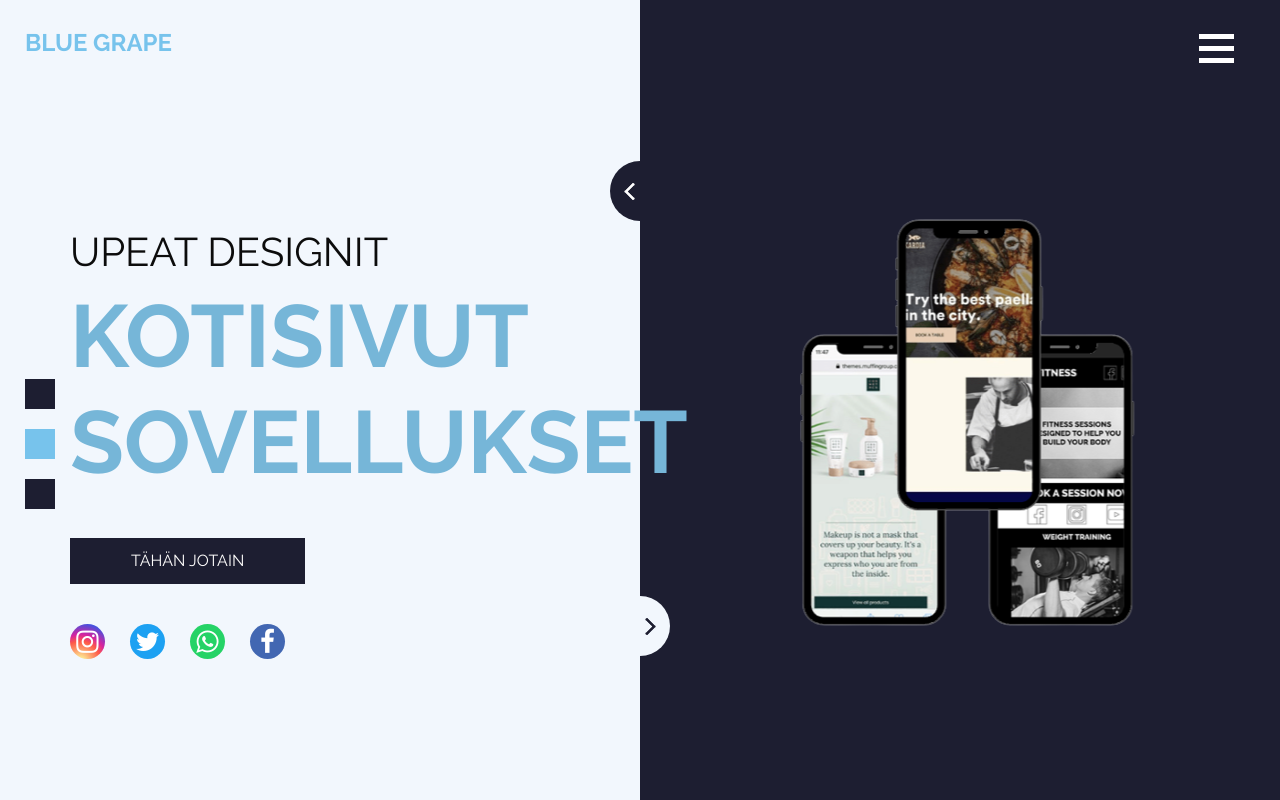
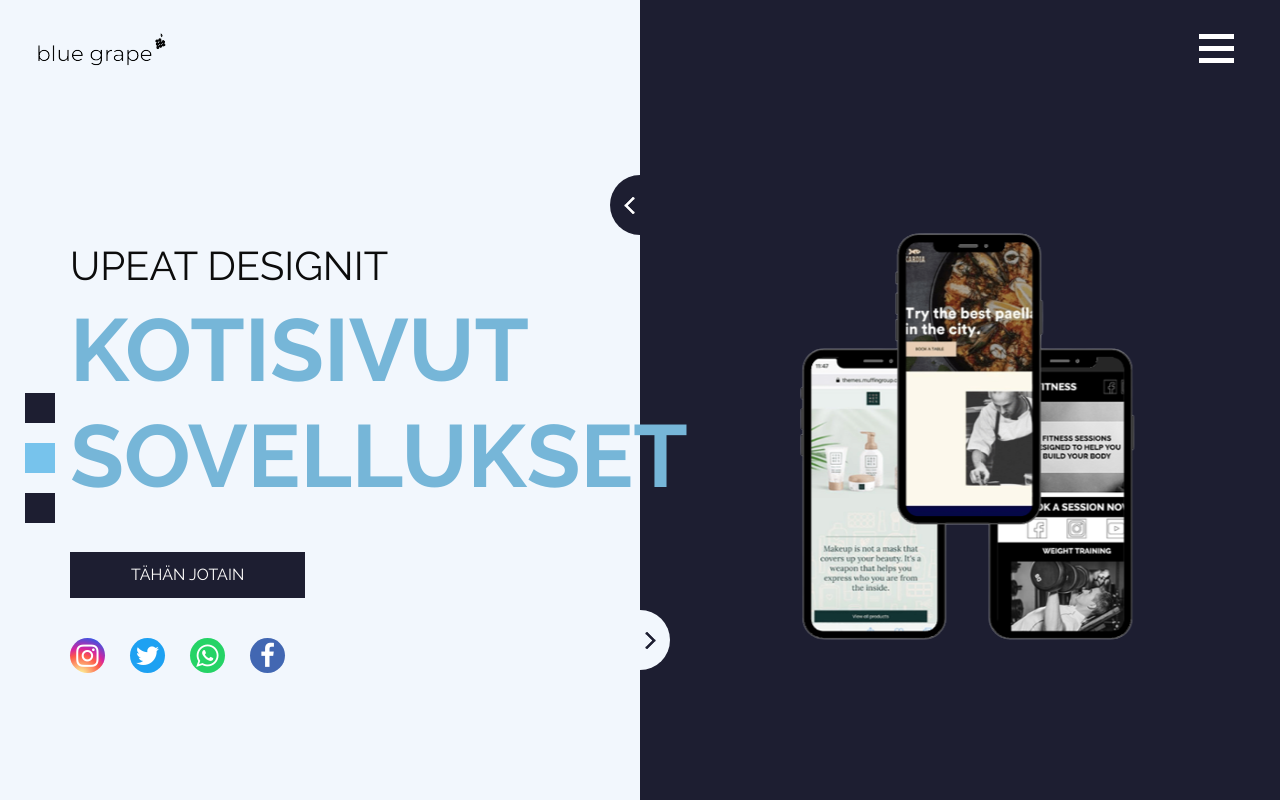
Before and after one commit to ehellgre/templatewebsite, a plain HTML site: page index.html in a window 1280 px wide. Shown: the top 800 px of the page. Drawn offline with nearby package versions, Linux system fonts and the light colour scheme.

Commit message:
logo added

```diff
--- a/css/style.css
+++ b/css/style.css
@@ -1,8 +1,3 @@
-
-
-
-
-
 
 body {
   font-family: 'Raleway', sans-serif;
@@ -228,7 +223,7 @@ a:focus {
 }
 
 .navbar-brand img {
-  width: 40px;
+  max-width: auto;
   margin-right: 5px;
 }
 
--- a/index.html
+++ b/index.html
@@ -39,7 +39,7 @@
         <nav class="navbar navbar-expand-lg custom_nav-container">
           <a class="navbar-brand" href="index.html">
             <span>
-              blue grape
+              <img src="images/bluegrapelogo2-removebg-preview.png" id="bglogo"/>
             </span>
           </a>
 
```
Also changed, not shown: images/bluegrapelogo-removebg-preview.png (added), images/bluegrapelogo2-removebg-preview.png (added), images/bluegrapelogo2.png (added).
